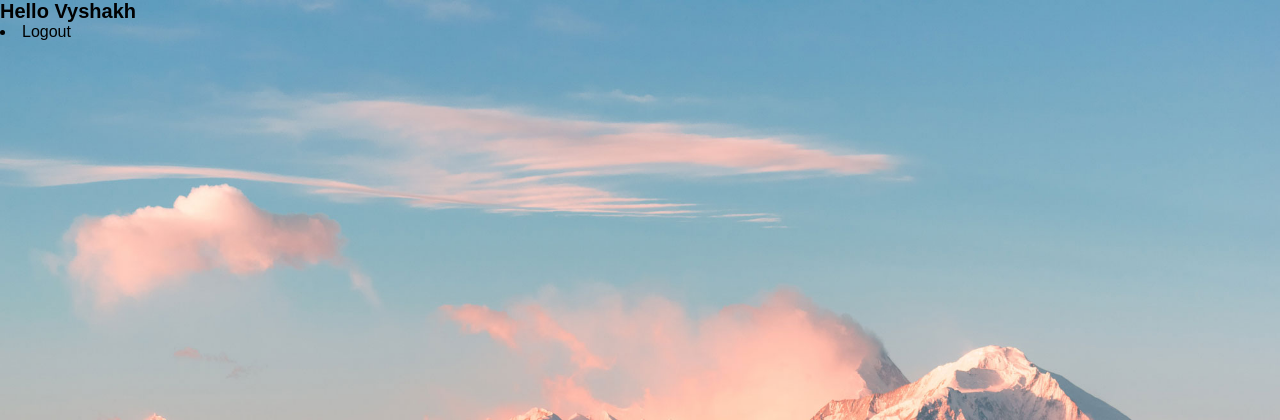
After one commit to vyshakhgnair/QUANTIFIEDSELF-TRACKER, a Flask app: template templates/dashboard.html in a window 1280 px wide. The commit adds this page. Shown: the top 420 px of the page. Run offline with Flask 2, Linux system fonts and the light colour scheme; the template is opened without the code that fills it, so the values that code supplies are empty; some libraries are stand-ins or nearby versions.

Commit message:
added dashboard

```diff
--- /dev/null
+++ b/app.py
@@ -0,0 +1,18 @@
+from flask import Flask, render_template
+from flask_bootstrap import Bootstrap
+from flask import url_for
+
+app=Flask(__name__)
+
+
+
+@app.route('/')
+def index():
+    return render_template('login.html')
+
+@app.route('/dashboard')
+def dash():
+    return render_template('dashboard.html')
+
+if __name__ == '__main__':
+    app.run(debug=True)
--- a/static/style.css
+++ b/static/style.css
@@ -48,3 +48,8 @@ body {
     border-radius: 5px;
     border: 0;
 }
+.dash-page h1{
+    font-size :20px;
+    font-style:  bold;
+    font-family: sans-serif;
+}
--- /dev/null
+++ b/templates/dashboard.html
@@ -0,0 +1,17 @@
+<!DOCTYPE html>
+<html lang="en">
+
+<head>
+    <title>DashBoard</title>
+    <link rel="stylesheet" type="text/css" href="static/style.css">
+</head>
+
+<body>
+    <div class="dash-page">
+        <h1>Hello Vyshakh</h1>
+        <li>Logout</li>
+    </div>
+
+</body>
+
+</html>
```
Also changed, not shown: static/dashstyle.css (added, +17 -0 lines), templates/login.html (+5 -2 lines), static/bg.jpg (added), 1 other file.
